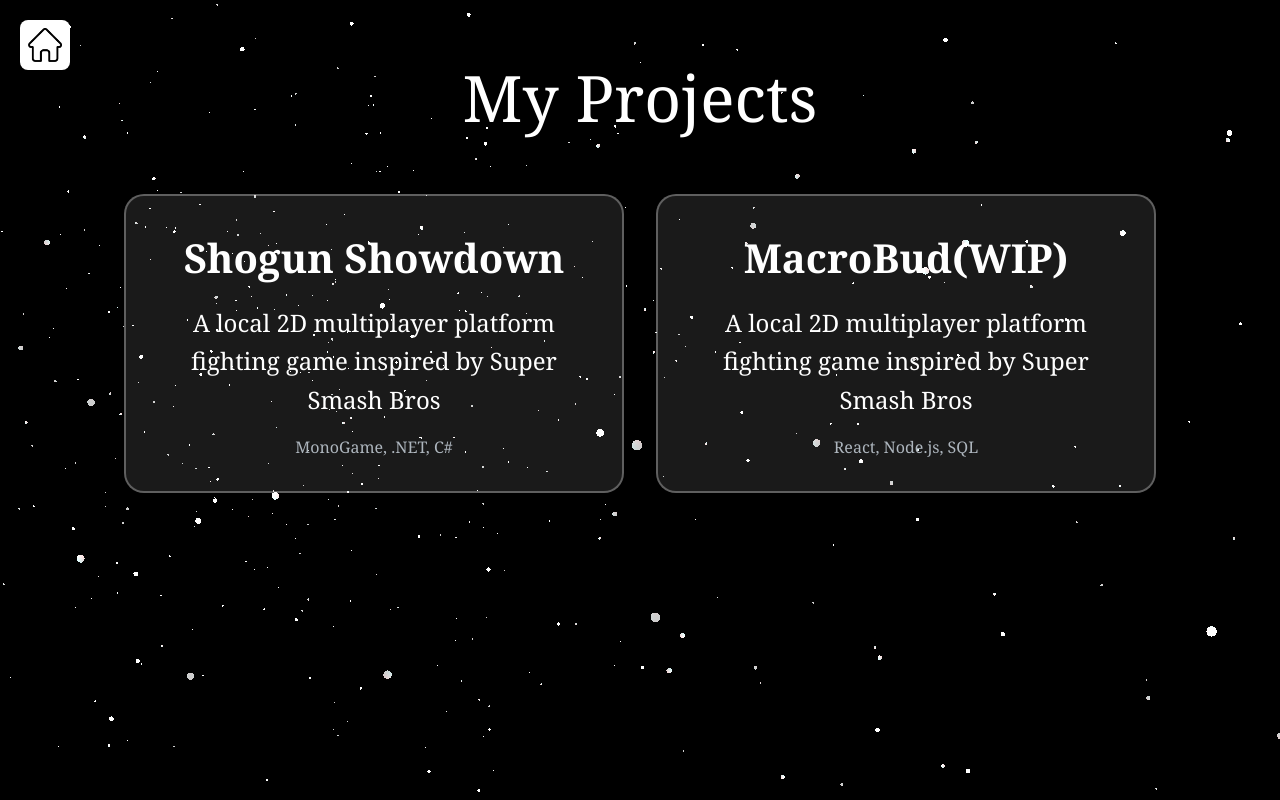
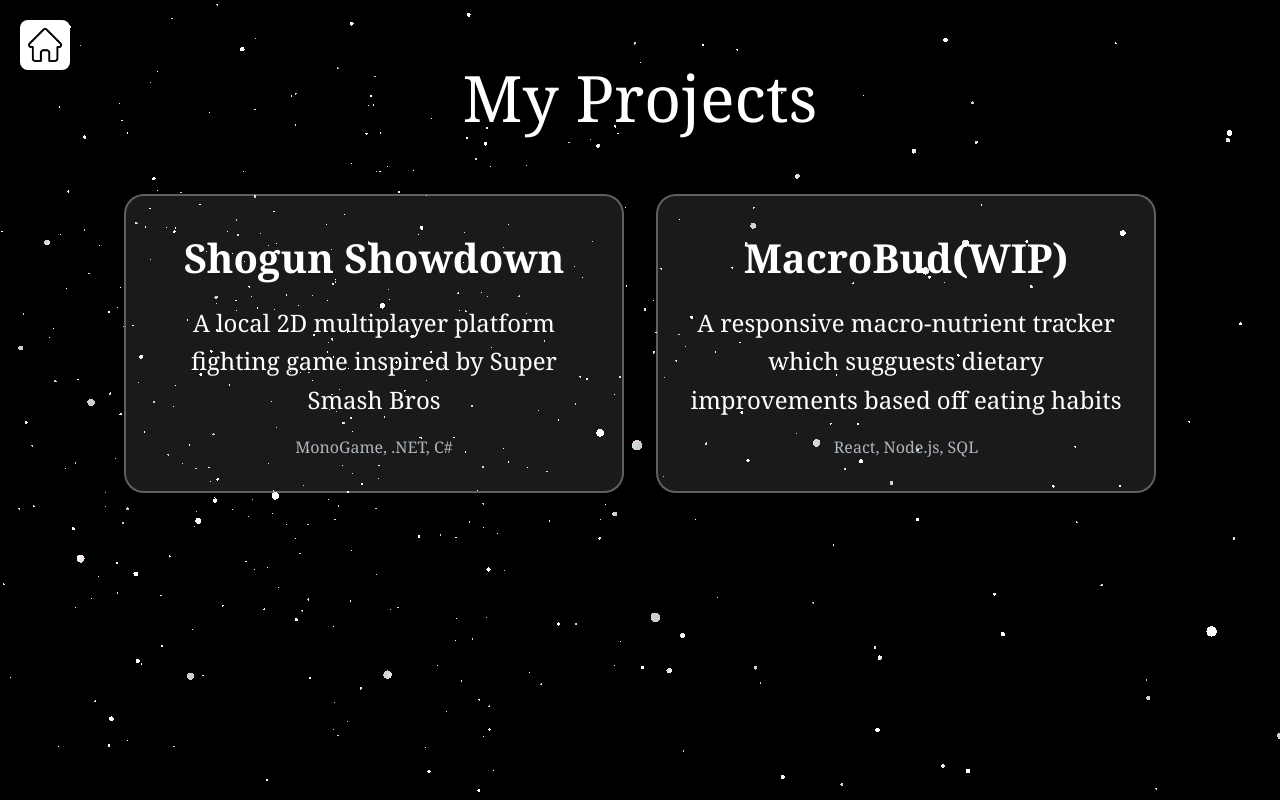
Before and after one commit to ryanli0070/Personal-Website, a React (Vite) app: page /projects in a window 1280 px wide. Built offline with nearby package versions, Linux system fonts and the light colour scheme.

Commit message:
Updated Porjects tab

```diff
--- a/src/projects/projects.jsx
+++ b/src/projects/projects.jsx
@@ -18,7 +18,7 @@ function Projects() {
                 </Link>
                 <div className="project-container2">
                     <h2><b>MacroBud(WIP)</b></h2>
-                    <p>A local 2D multiplayer platform fighting game inspired by Super Smash Bros</p>
+                    <p>A responsive macro-nutrient tracker which sugguests dietary improvements based off eating habits</p>
                     <dl>React, Node.js, SQL</dl>
                 </div>
             </div>
```
